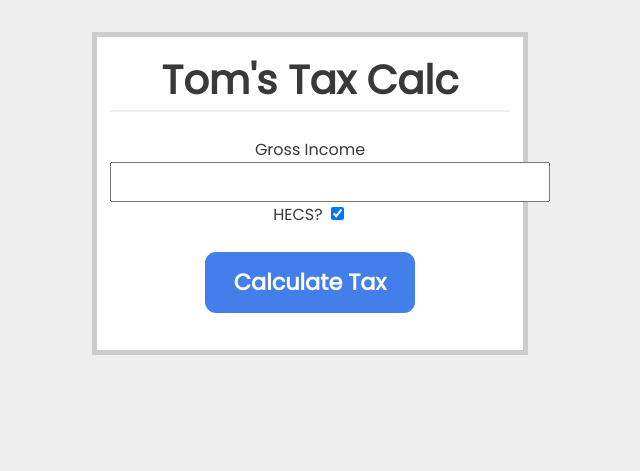
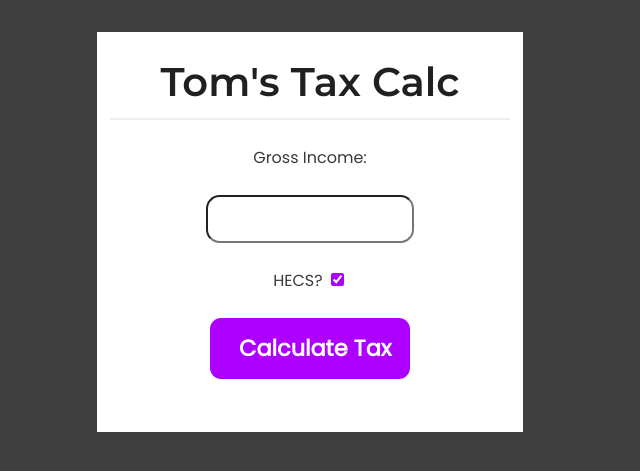
Before and after one commit to tomsembl/toms-tax-calc, a Flask app: page /home in a window 1280 px wide. Shown: the top 471 px of the page, without its empty margins (330-970 px from the left). Run offline with Flask 2, Linux system fonts and the light colour scheme.

Commit message:
21 nov push

```diff
--- a/app.py
+++ b/app.py
@@ -9,38 +9,7 @@ except:
     os.system('cmd /c "pip install --trusted-host pypi.org --trusted-host files.pythonhosted.org flask"')
     from flask import Flask
 from flask import render_template, request, flash, redirect, url_for
-
-def comma_number(number): return ("{:,}".format(number))
-
-def austax(gross, hecs):
-    #Error Handling
-    if type(gross) not in (int, float): raise TypeError(f"type {type(gross)} is not int or float")
-    if gross < 0 or gross > 10**20: raise ValueError("outside of bounds 0 - 10²⁰")
-
-    #Tax
-    if gross >= 180001: tax = 51667 + 0.45 * (gross - 180000)
-    elif gross >= 120001: tax = 29467 + 0.37 * (gross - 120000)
-    elif gross >= 45001: tax = 5092 + 0.325 * (gross - 45000)
-    elif gross >= 18201: tax = 0.19 * (gross - 18200)
-    else: tax = 0
-    tax_percent = round(100*tax/(gross+0.01), 2)
-
-    #HECS
-    if hecs:
-        hecs_brackets = [0, 47014, 54283, 57539, 60992, 64652, 68530, 72642, 77002, 81621, 86519, 91710, 97213, 103046, 109228, 115782, 122729, 130093, 137898, 10**20]
-        hecs_percents = [0, 0.01, 0.02, 0.025, 0.03, 0.035, 0.04, 0.045, 0.05, 0.055, 0.06, 0.065, 0.07, 0.075, 0.08, 0.085, 0.09, 0.095, 0.1]
-        for i, hecs_bracket in enumerate(hecs_brackets):
-            if i == len(hecs_brackets)-1: break #error handling
-            if hecs_bracket <= gross < hecs_brackets[i+1]: hecs_percent = hecs_percents[i]
-        hecs = gross * hecs_percent
-        hecs_percent = round(100*hecs_percent, 2)
-
-    net = gross - tax - hecs if hecs else gross - tax
-    net_percent = round(100-hecs_percent-tax_percent if hecs else 100-tax_percent, 2)
-
-    #Output
-    return f"Gross:${gross}: , Net:${int(net)}:({net_percent}%), Tax:${int(tax)}:({tax_percent}%)" + (f", HECS:${int(hecs)}:({hecs_percent}%)" if hecs else "")
-
+from austax import austax
 
 app = Flask(__name__)
 app.secret_key = 'UAHFufaue9f9afae73BBB8FB32qF9'
--- a/static/style.css
+++ b/static/style.css
@@ -1,16 +1,16 @@
-@import url('https://fonts.googleapis.com/css2?family=Poppins&display=swap');
+@import url('https://fonts.googleapis.com/css2?family=Montserrat:wght@600&family=Poppins&display=swap');
 
-body            { font-family: 'Poppins'; background: #eee; color: #393939; text-align: center}
-h1              { color: #393939; font-size: 2.5em;
-                  margin: 0; border-bottom: 2px solid #eee;}
-.page           { margin: 2em auto; width: 25em; border: 5px solid #ccc;
-                  padding: 0.8em; background: white; text-align: center}
-
+body            { font-family: 'Poppins'; background: #404040; color: #393939; text-align: center; }
+h1              { font-family: 'Montserrat'; color: #202020; font-size: 2.5em;
+                  margin: 0; border-bottom: 2px solid #eee; padding: 0.3em;}
+.page           { margin: 2em auto; width: 25em; border: 0;
+                  padding: 0.8em; background: white; text-align: center; }
 .form-button    { font-family: 'Poppins'; font-size: 1.4em; padding: 0.6em 1.3em; border-radius: .5em;
-                  font-weight:  bold; border-width: 0; background-color:  rgb(68, 126, 235);
-                  color: white;}
-.form-number    { font-size: 1.4em; font-family: 'Poppins';}
-table           { text-align: left;}
+                  font-weight:  bold; border-width: 0; background-color:  rgb(174, 0, 255)/*rgb(68, 126, 235)*/;
+                  color: white;  width: 50%}
+.form-number    { font-size: 1.7em; font-family: 'Poppins'; border-radius: .5em; width: 50%; text-align: center;}
+.form-checkbox  { accent-color: rgb(174, 0, 255); }
+table           { text-align: left; margin:auto; padding-top: 1em}
 td              { padding-left: 1em; }
 .percent        { font-size: 0.7em;}
 /*
--- a/templates/tax-calc.html
+++ b/templates/tax-calc.html
@@ -8,12 +8,14 @@
         <h1>Tom's Tax Calc</h1>
         <form class="form" action="home" method="post">
             <br>
-            <label for="amount">Gross Income</label>
+            <label for="amount">Gross Income:</label>
+            <br>
             <br>
             <input class="form-number" type="number" name="amount" value="" required>
             <br>
+            <br>
             <label for="hecs">HECS?</label>
-            <input type="checkbox" name="hecs" checked=True>
+            <input class="form-checkbox" type="checkbox" name="hecs" checked=True>
             <br>
             <br>
             <input class="form-button" type="submit" value="Calculate Tax">
```
Also changed, not shown: austax.py (added, +34 -0 lines).
